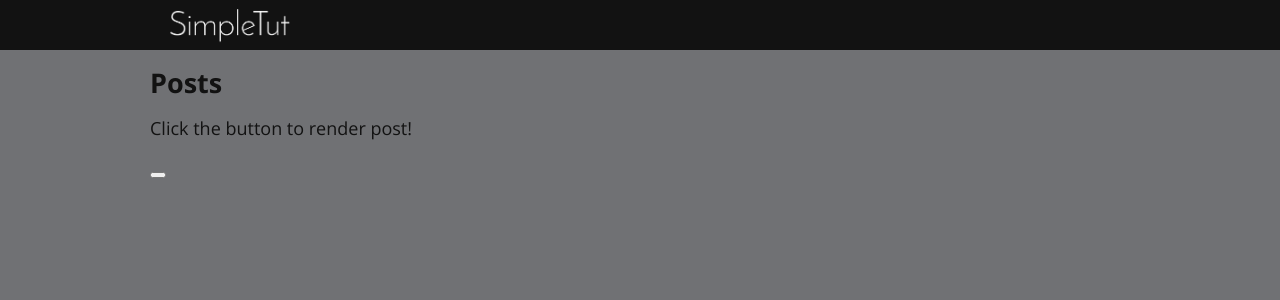
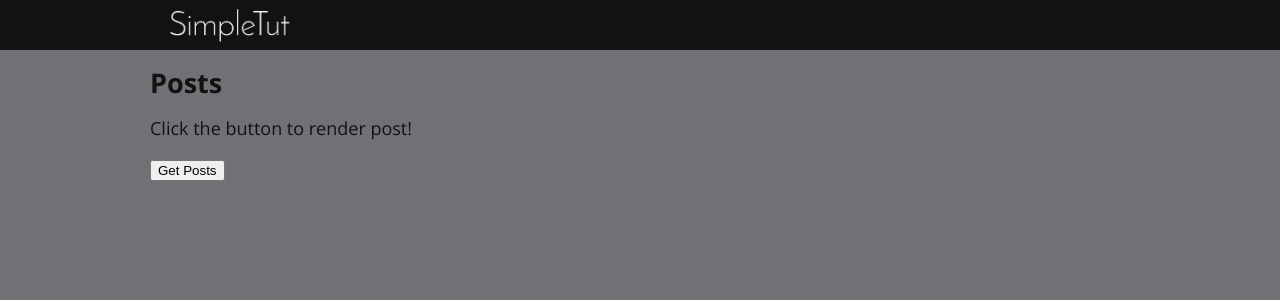
Before and after one commit to DmanCoder/testing-with-react, a React (Create React App) app: page / in a window 1280 px wide. Shown: the top 300 px of the page. Built offline with nearby package versions, Linux system fonts and the light colour scheme.

Commit message:
List item

```diff
--- a/src/App.js
+++ b/src/App.js
@@ -2,7 +2,7 @@ import React from 'react';
 import { connect } from 'react-redux';
 
 // Actions
-import { fetchPost } from './redux/actions/postActions/postActions';
+import { fetchPostAXN } from './redux/actions/postActions/postActions';
 
 // Components
 import Header from './component/header/header';
@@ -12,8 +12,14 @@ import ListItem from './component/ListItem/listItem';
 
 import './app.scss';
 
-const App = ({ postRXS }) => {
-  console.log(postRXS);
+const App = ({ postRXS, fetchPostAXN }) => {
+  const onFetch = () => fetchPostAXN();
+
+  const configButton = {
+    buttonText: 'Get Posts',
+    emitEvent: onFetch,
+  };
+
   return (
     <div className="">
       <Header />
@@ -22,8 +28,21 @@ const App = ({ postRXS }) => {
           header="Posts"
           description="Click the button to render post!"
         />
-        <Button />
-        <ListItem />
+        <Button {...configButton} />
+
+        {postRXS.length > 0 && (
+          <div>
+            {postRXS.map((post, index) => {
+              const { title, body } = post;
+              const configListItem = {
+                title,
+                desc: body,
+              };
+
+              return <ListItem key={index} {...configListItem} />;
+            })}
+          </div>
+        )}
       </section>
     </div>
   );
@@ -35,4 +54,4 @@ const mapStateToProps = (state) => {
   };
 };
 
-export default connect(mapStateToProps, { fetchPost })(App);
+export default connect(mapStateToProps, { fetchPostAXN })(App);
--- a/src/redux/actions/postActions/postActions.js
+++ b/src/redux/actions/postActions/postActions.js
@@ -1,8 +1,9 @@
 import { GET_POSTS } from './postActionsType';
 import axios from 'axios';
 
-export const fetchPost = () => async (dispatch) => {
-  await axios
+export const fetchPostAXN = () => (dispatch) => {
+  console.log('running');
+  axios
     .get('https://jsonplaceholder.typicode.com/posts?_limit=10')
     .then((res) => {
       dispatch({
```
